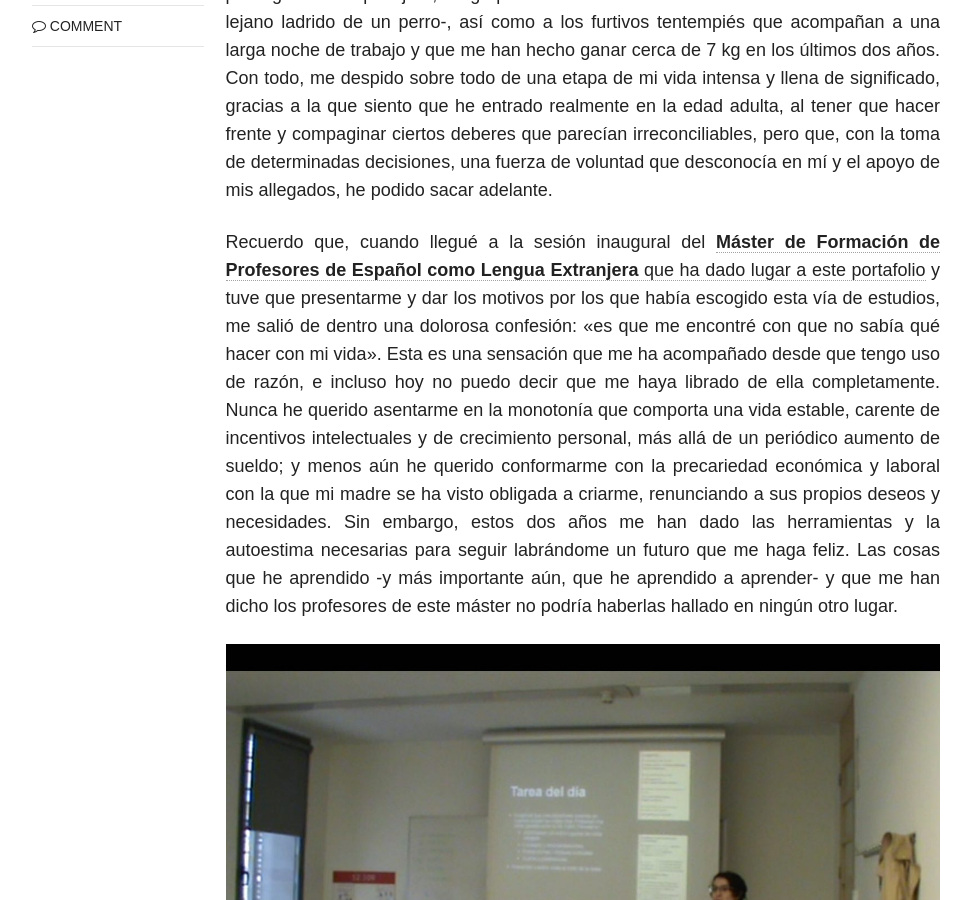
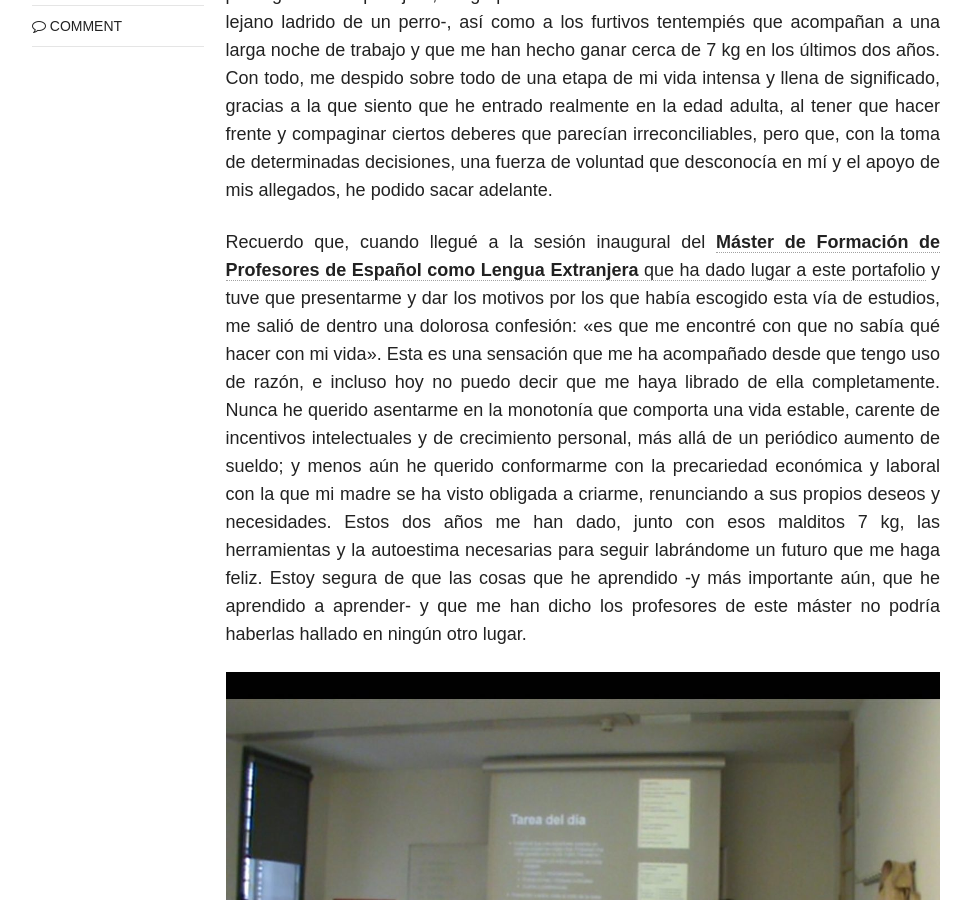
Before and after one commit to immalopez/immalopez.github.io, a Jekyll site: the page built from _posts/blog/2019-07-15-fluidez-oral-tfm.md, in a window 1280 px wide and 900 px high, scrolled down 720 px. Shown: the whole window, without its empty margins (154-1125 px from the left). Built offline with Jekyll 4.4.1, drawn with Linux system fonts in a browser that asks for light colours; nearby versions of some CDN libraries; comment, search, counter and statistics services are not loaded.

Commit message:
Update 2019-07-15-fluidez-oral-tfm.md

```diff
--- a/_posts/blog/2019-07-15-fluidez-oral-tfm.md
+++ b/_posts/blog/2019-07-15-fluidez-oral-tfm.md
@@ -13,6 +13,6 @@
 
 Hoy digo adiós, al menos por un tiempo, a los ojos enrojecidos, al olor a azúcar de las bebidas energéticas y a la intimidad silenciosa de la madrugada -solamente perturbada por algún coche pasajero, un grupo más o menos numeroso de transeúntes ebrios o el lejano ladrido de un perro-, así como a los furtivos tentempiés que acompañan a una larga noche de trabajo y que me han hecho ganar cerca de 7 kg en los últimos dos años. Con todo, me despido sobre todo de una etapa de mi vida intensa y llena de significado, gracias a la que siento que he entrado realmente en la edad adulta, al tener que hacer frente y compaginar ciertos deberes que parecían irreconciliables, pero que, con la toma de determinadas decisiones, una fuerza de voluntad que desconocía en mí y el apoyo de mis allegados, he podido sacar adelante.
 
-Recuerdo que, cuando llegué a la sesión inaugural del <a href=" https://www.ub.edu/portal/web/educacion/masteres-universitarios/-/ensenyament/detallEnsenyament/1060507" target="_blank">**Máster de Formación de Profesores de Español como Lengua Extranjera** que ha dado lugar a este portafolio</a> y tuve que presentarme y dar los motivos por los que había escogido esta vía de estudios, me salió de dentro una dolorosa confesión: «es que me encontré con que no sabía qué hacer con mi vida». Esta es una sensación que me ha acompañado desde que tengo uso de razón, e incluso hoy no puedo decir que me haya librado de ella completamente. Nunca he querido asentarme en la monotonía que comporta una vida estable, carente de incentivos intelectuales y de crecimiento personal, más allá de un periódico aumento de sueldo; y menos aún he querido conformarme con la precariedad económica y laboral con la que mi madre se ha visto obligada a criarme, renunciando a sus propios deseos y necesidades. Sin embargo, estos dos años me han dado las herramientas y la autoestima necesarias para seguir labrándome un futuro que me haga feliz. Las cosas que he aprendido -y más importante aún, que he aprendido a aprender- y que me han dicho los profesores de este máster no podría haberlas hallado en ningún otro lugar.
+Recuerdo que, cuando llegué a la sesión inaugural del <a href=" https://www.ub.edu/portal/web/educacion/masteres-universitarios/-/ensenyament/detallEnsenyament/1060507" target="_blank">**Máster de Formación de Profesores de Español como Lengua Extranjera** que ha dado lugar a este portafolio</a> y tuve que presentarme y dar los motivos por los que había escogido esta vía de estudios, me salió de dentro una dolorosa confesión: «es que me encontré con que no sabía qué hacer con mi vida». Esta es una sensación que me ha acompañado desde que tengo uso de razón, e incluso hoy no puedo decir que me haya librado de ella completamente. Nunca he querido asentarme en la monotonía que comporta una vida estable, carente de incentivos intelectuales y de crecimiento personal, más allá de un periódico aumento de sueldo; y menos aún he querido conformarme con la precariedad económica y laboral con la que mi madre se ha visto obligada a criarme, renunciando a sus propios deseos y necesidades. Estos dos años me han dado, junto con esos malditos 7 kg, las herramientas y la autoestima necesarias para seguir labrándome un futuro que me haga feliz. Estoy segura de que las cosas que he aprendido -y más importante aún, que he aprendido a aprender- y que me han dicho los profesores de este máster no podría haberlas hallado en ningún otro lugar.
 
 ![Clase Pompeu](/images/photo_2019-07-15 17.16.34.jpeg)
```
